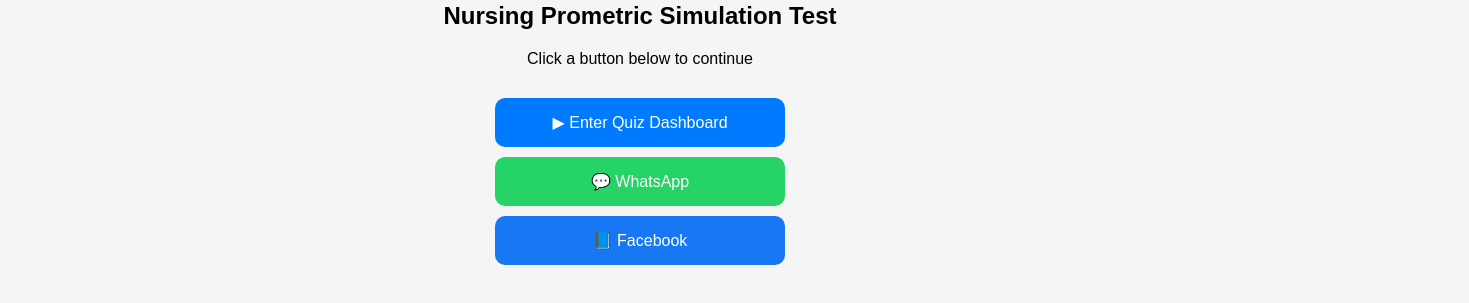
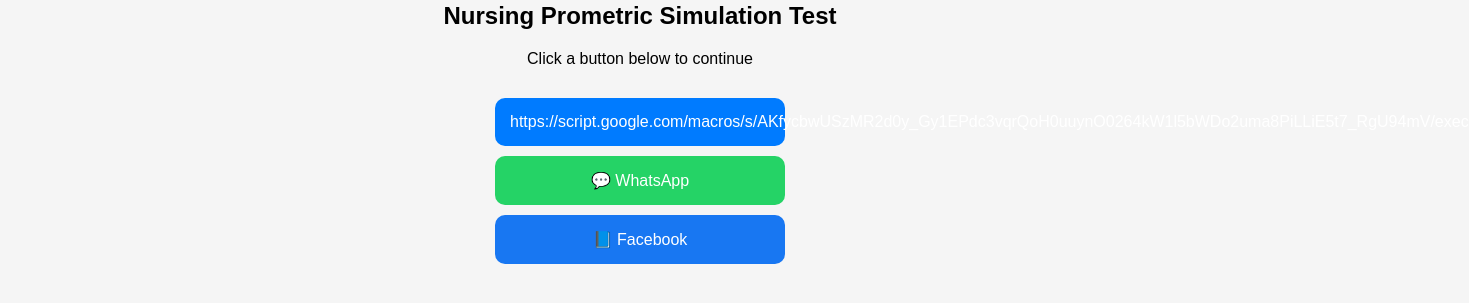
Before and after one commit to gyoutrain-lab/nursing-prometric-test-fundamental3, a plain HTML site: page index.html in a window 1280 px wide. Shown: the part 195-498 px from the top of the page, 1469 px wide, since content can reach past the window. Drawn offline with Linux system fonts and the light colour scheme.

```diff
--- a/index.html
+++ b/index.html
@@ -23,7 +23,7 @@
   <div style="margin-top:30px;">
     <a href="https://script.google.com/macros/s/AKfycbxh2WtcuHmSvexPfnY1-UZy5hNnZO4207CaF5ag3KWUt3q6qbUe/exec"
        style="display:block; padding:15px; background:#007bff; color:white; margin:10px auto; width:260px; border-radius:10px; text-decoration:none;">
-       ▶ Enter Quiz Dashboard
+      https://script.google.com/macros/s/AKfycbwUSzMR2d0y_Gy1EPdc3vqrQoH0uuynO0264kW1l5bWDo2uma8PiLLiE5t7_RgU94mV/exec
     </a>
 
     <a href="https://wa.me/628xxxxx"
```
